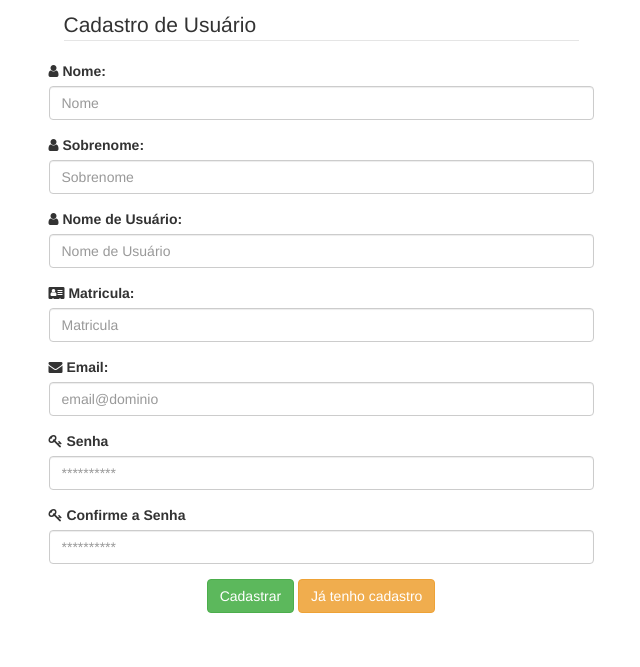
After one commit to JotaCampagnolo/UFFS.Scheduler, a PHP site: page /cadastro.php in a window 1280 px wide. The commit adds this page. Shown: the top 667 px of the page, without its empty margins (319-959 px from the left). Run offline with PHP 8.4, Linux system fonts and the light colour scheme; some libraries are stand-ins or nearby versions.

Commit message:
tornando php

```diff
--- /dev/null
+++ b/source/cadastro.php
@@ -0,0 +1,148 @@
+ <?php
+	include "funcoes.php";
+	session_start();
+	$link = DBConection();
+	//Cadastrar aluno
+	if(isset($_POST["cadastrar"])){
+		$username = $_POST["username"];
+		$password = $_POST["password"];
+		$first_name = $_POST["first_name"];
+		$last_name = $_POST["last_name"];
+		$enrollment = $_POST["enrollment"];
+		$email = $_POST["email"];
+		$registry_date = date("Y-m-d");
+		$sql  = "SELECT * FROM `users` WHERE email = '$email' OR username = '$username' OR enrollment = '$enrollment'";
+		$result = mysqli_query($link,$sql);
+		$retorna=mysqli_num_rows($result);
+		if($retorna!=0){
+			$_SESSION['status'] = 1; //erro username
+			$_SESSION['status'] = 2; //erro email
+			$_SESSION['status'] = 3; //erro enrollment
+		}else{
+			$insere = "INSERT INTO `users`(`username`, `password`, `first_name`,`last_name`, `enrollment`, `email`, `registry_date`, `ban_status`, `user_role_uid`)
+			VALUES ('$username', '$password', '$first_name','$last_name', '$enrollment', '$email', '$registry_date', 0, 1) ";
+			$result = mysqli_query($link,$insere);// or die("Nao inserido.");
+			if($result){
+				$_SESSION['status'] = 0; //Sucesso
+			}else{
+				$_SESSION['status'] = 4; //erro geral
+			}
+		}
+	}
+?>
+<!DOCTYPE html>
+<html lang="pt-br">
+  <head>
+    <meta charset="utf-8">
+    <meta http-equiv="X-UA-Compatible" content="IE=edge">
+    <meta name="viewport" content="width=device-width, initial-scale=1">
+    <!-- As 3 meta tags acima *devem* vir em primeiro lugar dentro do `head`; qualquer outro conteúdo deve vir *após* essas tags -->
+    <title>Página de Cadastro</title>
+     <link rel="stylesheet" href="font-awesome-4.7.0/css/font-awesome.min.css">
+
+    <!-- Bootstrap -->
+    <link href="css/bootstrap.css" rel="stylesheet">
+    <link rel="stylesheet" href="https://maxcdn.bootstrapcdn.com/font-awesome/4.5.0/css/font-awesome.min.css">
+    <!-- HTML5 shim e Respond.js para suporte no IE8 de elementos HTML5 e media queries -->
+    <!-- ALERTA: Respond.js não funciona se você visualizar uma página file:// -->
+    <!--[if lt IE 9]>
+      <script src="https://oss.maxcdn.com/html5shiv/3.7.3/html5shiv.min.js"></script>
+      <script src="https://oss.maxcdn.com/respond/1.4.2/respond.min.js"></script>
+    <![endif]-->
+  </head>
+  <body>
+
+    <div class="container">
+      <div class="row">
+        <div class="col-sm-3">
+        </div>
+        <div class="col-sm-6">
+          <form action = "cadastro.php" class="form-horizontal" method="post" style="margin-top: -30px">
+              <fieldset style="margin: 40px 20px 40px 20px">
+                  <legend>Cadastro de Usuário</legend>
+                  <?php
+					if(isset($_SESSION['status'])){
+						$a = $_SESSION['status'];
+						switch($a){
+							case (0):{
+								echo 'teste';//aqui vai as div
+								break;
+							}
+							case (1):{
+								echo 'teste1';//aqui vai as div
+								break;
+							}
+							case (2):{
+								echo 'teste';//aqui vai as div
+								break;
+							}
+							case (3):{
+								echo 'teste';//aqui vai as div
+								break;
+							}
+							case (4):{
+								echo 'teste';//aqui vai as div
+								break;
+							}
+						}
+					}
+                  ?>
+                  <div class="form-group">
+                      <span class="fa fa-user"></span>
+                      <label>Nome:</label>
+                      <input type="text" name="first_name" placeholder="Nome" maxlength="20" required class="form-control"/>
+                  </div>
+                  <div class="form-group">
+                      <span class="fa fa-user"></span>
+                      <label>Sobrenome:</label>
+                      <input type="text" name="last_name" placeholder="Sobrenome" maxlength="20" required class="form-control"/>
+                  </div>
+                   <div class="form-group">
+                      <span class="fa fa-user"></span>
+                      <label>Nome de Usuário:</label>
+                      <input type="text" name="username" placeholder="Nome de Usuário" maxlength="20" required class="form-control"/>
+                  </div>
+                   <div class="form-group">
+                      <span class="fa fa-address-card"></span>
+                      <label>Matricula:</label>
+                      <input type="text" name="enrollment" placeholder="Matricula" maxlength="20"required class="form-control"/>
+                  </div>
+                  <div class="form-group">
+                      <span class="fa fa-envelope"></span>
+                      <label>Email:</label>
+                      <input type="email" name="email" placeholder="email@dominio" maxlength="40" required class="form-control"/>
+                  </div>
+                  <div class="form-group">
+                      <span class="fa fa-key"></span>
+                      <label>Senha</label>
+                      <input type="password" name="password" placeholder="**********" maxlength="20" required class="form-control"/>
+                  </div>
+                  <div class="form-group">
+                      <span class="fa fa-key"></span>
+                      <label>Confirme a Senha</label>
+                      <input type="password" name="password_c" placeholder="**********" maxlength="20" required class="form-control"/>
+                  </div>
+
+                  <div class="form-group text-center">
+                      <input type="submit" name="cadastrar" value="Cadastrar" class="btn btn-success"/>
+                      <input type="submit" value="Já tenho cadastro" class="btn btn-warning"/>
+                  </div>
+          </fieldset>
+          </form>
+        </div>
+        <div class="col-sm-3">
+
+        </div>
+      </div>
+      <div class="row">
+
+      </div>
+    </div>
+
+
+    <!-- jQuery (obrigatório para plugins JavaScript do Bootstrap) -->
+    <script src="https://ajax.googleapis.com/ajax/libs/jquery/1.12.4/jquery.min.js"></script>
+    <!-- Inclui todos os plugins compilados (abaixo), ou inclua arquivos separadados se necessário -->
+    <script src="js/bootstrap.min.js"></script>
+  </body>
+</html>
```
Also changed, not shown: source/cadastrar.php (+45 -12 lines).
